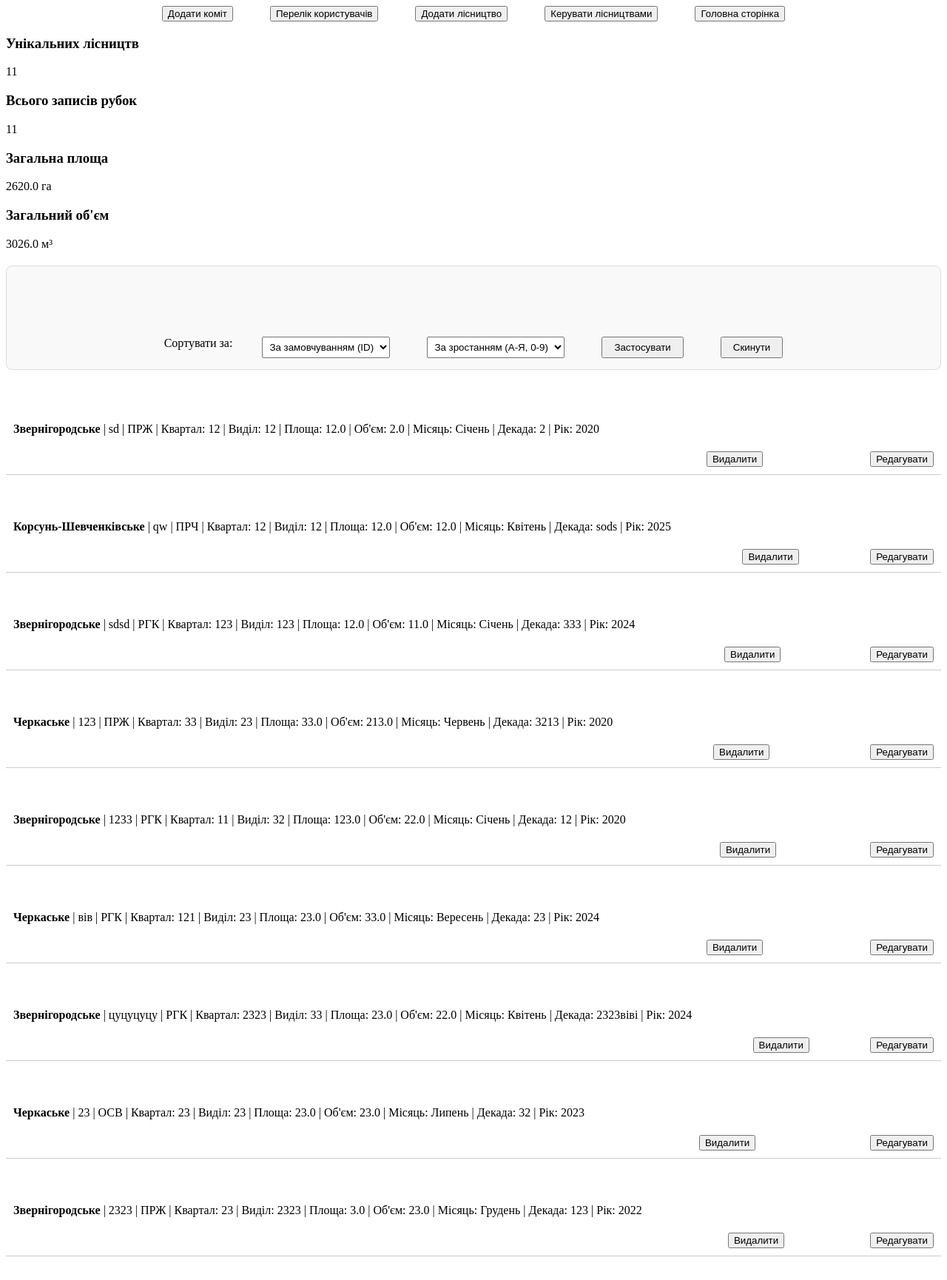
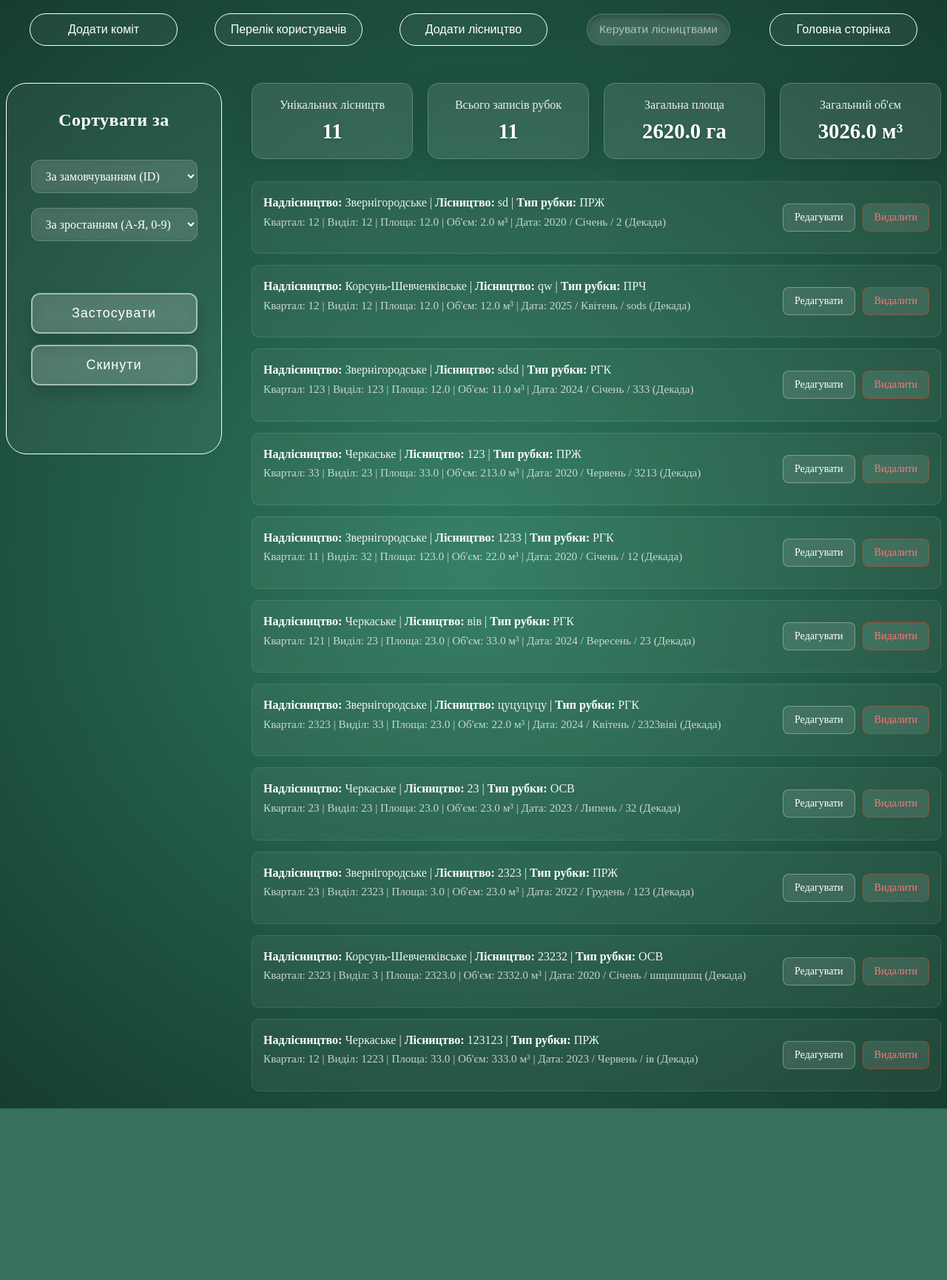
Before and after one commit to ytre12/coursework, a Flask app: page /change in a window 1280 px wide. Shown: the top 1730 px of the page at 74% size. After the commit the page ends 1498 px from the top, so only its background shows below. Run offline with Flask 3, Linux system fonts and the light colour scheme; a user stored in the database is signed in; data comes from the database, SQL or seed files in the repository.

Commit message:
Add styles to change forest admin pages

```diff
--- a/static/styles/admin-style.css
+++ b/static/styles/admin-style.css
@@ -176,3 +176,42 @@ form {
     background: rgba(232, 65, 24, 0.2);
     color: white;
 }
+
+.stats-container {
+    display: flex;
+    gap: 20px;
+    margin-bottom: 30px;
+    width: 100%;
+}
+
+.glass-stat-card {
+    background: rgba(255, 255, 255, 0.1);
+    backdrop-filter: blur(12px);
+    -webkit-backdrop-filter: blur(12px);
+    border: 1px solid rgba(255, 255, 255, 0.2);
+    border-radius: 15px;
+    padding: 20px;
+    box-shadow: 0 4px 30px rgba(0, 0, 0, 0.1);
+    color: #ffffff;
+    text-align: center;
+    flex: 1;
+    min-width: 200px;
+}
+
+.glass-stat-card h3 {
+    margin: 0 0 10px 0;
+    font-size: 1.1rem;
+    font-weight: normal;
+    opacity: 0.9;
+}
+
+.glass-stat-card .stat-value {
+    font-size: 2.2rem;
+    font-weight: bold;
+    text-shadow: 0 2px 4px rgba(0,0,0,0.2);
+}
+
+/* Трохи адаптуємо текст під темний фон */
+.user-text-light p {
+    color: #f1f1f1;
+}
--- a/templates/change.html
+++ b/templates/change.html
@@ -4,41 +4,71 @@
     <meta charset="UTF-8">
     <meta name="viewport" content="width=device-width, initial-scale=1.0">
     <link rel="stylesheet" href="{{ url_for('static', filename='styles/admin-style.css') }}">
+    <link rel="stylesheet" href="{{ url_for('static', filename='styles/btn-style.css') }}">
     <title>Change</title>
+    <style>
+        /* Скляний дизайн для карток статистики */
+        .stats-container {
+            display: flex;
+            flex-wrap: wrap; /* Дозволяє перенесення карток на новий рядок, якщо екран замалий */
+            gap: 20px;
+            margin-bottom: 30px;
+            width: 100%;
+        }
+
+        .glass-stat-card {
+            background: rgba(255, 255, 255, 0.1);
+            backdrop-filter: blur(12px);
+            -webkit-backdrop-filter: blur(12px);
+            border: 1px solid rgba(255, 255, 255, 0.2);
+            border-radius: 15px;
+            padding: 20px;
+            box-shadow: 0 4px 30px rgba(0, 0, 0, 0.1);
+            color: #ffffff;
+            text-align: center;
+            flex: 1;
+            min-width: 100px;
+        }
+
+        .glass-stat-card h3 {
+            margin: 0 0 10px 0;
+            font-size: 1rem;
+            font-weight: normal;
+            opacity: 0.9;
+        }
+
+        .glass-stat-card .stat-value {
+            font-size: 1.8rem;
+            font-weight: bold;
+            text-shadow: 0 2px 4px rgba(0,0,0,0.2);
+        }
+
+        /* Стилі для тексту на темному фоні */
+        .text-light {
+            color: #f1f1f1;
+            line-height: 1.6;
+        }
+
+        .text-light strong {
+            color: #ffffff;
+        }
+    </style>
 </head>
-<body>
+<body style="background: radial-gradient(circle at center, #2d7a5e 0%, #163d2e 100%);">
     <header>
-        <a href="{{ url_for('comits')}}"><button>Додати коміт</button></a>
-        <a href="{{ url_for('all_users') }}"><button>Перелік користувачів</button></a>
-        <a href="{{ url_for('admin') }}"><button>Додати лісництво</button></a>
-        <a href="{{ url_for('change') }}"><button>Керувати лісництвами</button></a>
-        <a href="{{ url_for('main') }}"><button>Головна сторінка</button></a>
+        <a style="text-decoration: none;" href="{{ url_for('comits')}}"><button class="glass-button-white">Додати коміт</button></a>
+        <a style="text-decoration: none;" href="{{ url_for('all_users') }}"><button class="glass-button-white">Перелік користувачів</button></a>
+        <a style="text-decoration: none;" href="{{ url_for('admin') }}"><button class="glass-button-white">Додати лісництво</button></a>
+        <a style="text-decoration: none;" href="{{ url_for('change') }}"><button class="glass-button-white active">Керувати лісництвами</button></a>
+        <a style="text-decoration: none;" href="{{ url_for('main') }}"><button class="glass-button-white">Головна сторінка</button></a>
     </header>
 
-    <div class="stat-card">
-        <h3>Унікальних лісництв</h3>
-        <div class="stat-value">{{ unique_forests }}</div>
-    </div>
-
-    <div class="stat-card">
-        <h3>Всього записів рубок</h3>
-        <div class="stat-value">{{ total_cuttings }}</div>
-    </div>
-
-    <div class="stat-card">
-        <h3>Загальна площа</h3>
-        <div class="stat-value">{{ total_area }} га</div>
-    </div>
-
-    <div class="stat-card" style="border-left-color: #2980b9;">
-        <h3>Загальний об'єм</h3>
-        <div class="stat-value">{{ total_volume }} м³</div>
-    </div>
-
-    <div style="text-align: center; margin: 20px 0; padding: 15px; background: #f9f9f9; border: 1px solid #ddd; border-radius: 8px;">
-        <form action="{{ url_for('change') }}" method="GET">
-            <label for="sort">Сортувати за:</label>
-            <select name="sort" id="sort" style="padding: 5px;">
+    <div style="display: flex; justify-content: center; width: 100%; gap: 40px; padding: 0px;">
+        <div class="input-box" style="height: 450px; padding-bottom: 30px; margin-top: 50px; position: sticky; top: 100px; min-width: 250px;">
+            <h1 style="color: white; text-align: center;">Сортувати за</h1>
+            <form style="display: flex; flex-direction: column; align-items: center; margin-top: 20px;" action="{{ url_for('change') }}" method="GET">
+                <div style="display: flex; flex-direction: column; align-items: center; justify-content: center; gap: 20px; width: 100%;">
+                    <select name="sort" id="sort" class="input-box" style="width: 90%;">
                         <option value="id" {% if request.args.get('sort') == 'id' %}selected{% endif %}>За замовчуванням (ID)</option>
                         <option value="mainForest" {% if request.args.get('sort') == 'mainForest' %}selected{% endif %}>Головним лісництвом</option>
                         <option value="forest" {% if request.args.get('sort') == 'forest' %}selected{% endif %}>Лісництвом</option>
@@ -52,29 +82,69 @@
                         <option value="year" {% if request.args.get('sort') == 'year' %}selected{% endif %}>Роком</option>
                     </select>
 
-            <select name="order" id="order" style="padding: 5px; margin-left: 10px;">
+                    <select name="order" id="order" class="input-box" style="width: 90%;">
                         <option value="asc" {% if request.args.get('order') == 'asc' %}selected{% endif %}>За зростанням (А-Я, 0-9)</option>
                         <option value="desc" {% if request.args.get('order') == 'desc' %}selected{% endif %}>За спаданням (Я-А, 9-0)</option>
                     </select>
+                </div>
 
-            <button type="submit" style="padding: 5px 15px; margin-left: 10px;">Застосувати</button>
-            <a href="{{ url_for('change') }}"><button type="button" style="padding: 5px 15px; margin-left: 10px;">Скинути</button></a>
+                <div style="display: flex; flex-direction: column; gap: 15px; margin-top: 30px; width: 90%;">
+                    <button type="submit" class="submit-btn" style="width: 100%;">Застосувати</button>
+                    <a href="{{ url_for('change') }}" style="width: 100%;"><button type="button" class="submit-btn" style="width: 100%;">Скинути</button></a>
+                </div>
             </form>
         </div>
-    <main>
+
+        <main style="margin-top: 50px; flex-grow: 1; max-width: 1000px;">
+
+            <div class="stats-container">
+                <div class="glass-stat-card">
+                    <h3>Унікальних лісництв</h3>
+                    <div class="stat-value">{{ unique_forests }}</div>
+                </div>
+
+                <div class="glass-stat-card">
+                    <h3>Всього записів рубок</h3>
+                    <div class="stat-value">{{ total_cuttings }}</div>
+                </div>
+
+                <div class="glass-stat-card">
+                    <h3>Загальна площа</h3>
+                    <div class="stat-value">{{ total_area }} га</div>
+                </div>
+
+                <div class="glass-stat-card">
+                    <h3>Загальний об'єм</h3>
+                    <div class="stat-value">{{ total_volume }} м³</div>
+                </div>
+            </div>
+
             {% for forest in forests %}
-        <div class="forest-item" style="border-bottom: 1px solid #ccc; padding: 10px; margin-bottom: 10px;">
-            <p><strong>{{ forest.mainForest }}</strong> | {{ forest.forest }} | {{ forest.typeCutting }} | Квартал: {{ forest.quarter }} | Виділ: {{ forest.department }} | Площа: {{ forest.area }} | Об'єм: {{ forest.volumeForestManagement }} | Місяць: {{ forest.month }} | Декада: {{ forest.decade }} | Рік: {{ forest.year }}</p>
+            <div class="forest-item text-light" style="background: rgba(255, 255, 255, 0.05); border: 1px solid rgba(255, 255, 255, 0.1); border-radius: 10px; padding: 15px; margin-bottom: 15px;">
+                <p style="margin-top: 0; margin-bottom: 15px;">
+                    <strong>Надлісництво:</strong> {{ forest.mainForest }} |
+                    <strong>Лісництво:</strong> {{ forest.forest }} |
+                    <strong>Тип рубки:</strong> {{ forest.typeCutting }} <br>
+                    <span style="opacity: 0.8; font-size: 0.95em;">
+                        Квартал: {{ forest.quarter }} | Виділ: {{ forest.department }} |
+                        Площа: {{ forest.area }} | Об'єм: {{ forest.volumeForestManagement }} м³ |
+                        Дата: {{ forest.year }} / {{ forest.month }} / {{ forest.decade }} (Декада)
+                    </span>
+                </p>
 
-            <form action="{{ url_for('delete', id=forest.id) }}" method="POST" style="display:inline;">
-                <input type="submit" value="Видалити" onclick="return confirm('Ви впевнені?')">
+                <div style="display: flex; gap: 10px;">
+                    <form action="{{ url_for('edit', id=forest.id) }}" method="GET" style="margin: 0;">
+                        <input type="submit" value="Редагувати" class="action-btn">
                     </form>
 
-            <form action="{{ url_for('edit', id=forest.id) }}" method="GET" style="display:inline;">
-                <input type="submit" value="Редагувати">
+                    <form action="{{ url_for('delete', id=forest.id) }}" method="POST" style="margin: 0;">
+                        <input type="submit" value="Видалити" onclick="return confirm('Ви впевнені?')" class="action-btn delete-btn">
                     </form>
                 </div>
+            </div>
             {% endfor %}
+
         </main>
+    </div>
 </body>
 </html>
```
Lines whose indentation alone changed are shown as unchanged.
